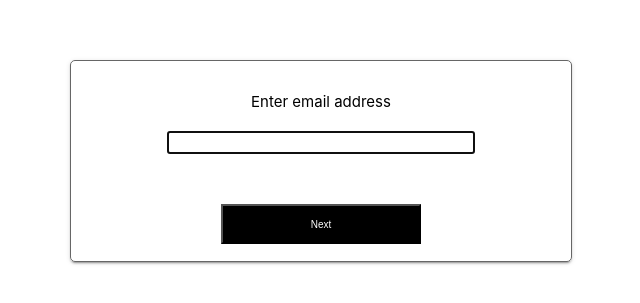
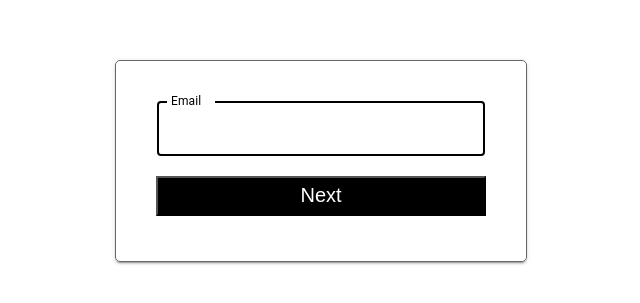
Before and after one commit to sowmika148/invoice-generation, a React (Create React App) app: page / in a window 1280 px wide. Shown: the part 239-542 px from the top of the page, without its empty margins (319-959 px from the left). Built offline with nearby package versions, Linux system fonts and the light colour scheme.

Commit message:
CSS changes

```diff
--- a/src/EmailPopupContent/EmailPopupContent.js
+++ b/src/EmailPopupContent/EmailPopupContent.js
@@ -1,6 +1,7 @@
 import React, {useState} from "react";
 import './Popup.scss';
 import './EmailPopupContent.scss';
+import TextField from "@material-ui/core/TextField";
 
 const EmailPopupContent = (props) => {
 
@@ -8,8 +9,8 @@ const EmailPopupContent = (props) => {
 
   return (
     <div className="email-container">
-      <span>Enter email address</span>
-      <input type="text" onChange={(e) => setEmailAddress(e.target.value)}/>
+      <TextField id="outlined-basic" label="Email" variant="outlined" />
+      {/*<input type="text" onChange={(e) => setEmailAddress(e.target.value)}/>*/}
       <div className="submit">
         <button onClick={() => props.submit(emailAddress)}>Next</button>
       </div>
--- a/src/EmailPopupContent/EmailPopupContent.scss
+++ b/src/EmailPopupContent/EmailPopupContent.scss
@@ -1,5 +1,5 @@
 .email-container {
-  margin: 30px;
+  margin: 40px;
   text-align: center;
 
   span {
@@ -9,18 +9,25 @@
   input {
     width: 300px;
     font-size: 15px;
-    margin-top: 20px;
   }
 
   .submit {
-    margin-top: 50px;
+    margin-top: 20px;
 
     button {
-      width: 200px;
+      width: 330px;
       height: 40px;
-      font-size: 10px;
+      font-size: 20px;
       color: white;
       background: black;
     }
   }
 }
+
+.MuiOutlinedInput-root.Mui-focused .MuiOutlinedInput-notchedOutline {
+  border-color: black !important;
+}
+
+.MuiInputLabel-formControl.Mui-focused {
+  color: black !important;
+}
```
